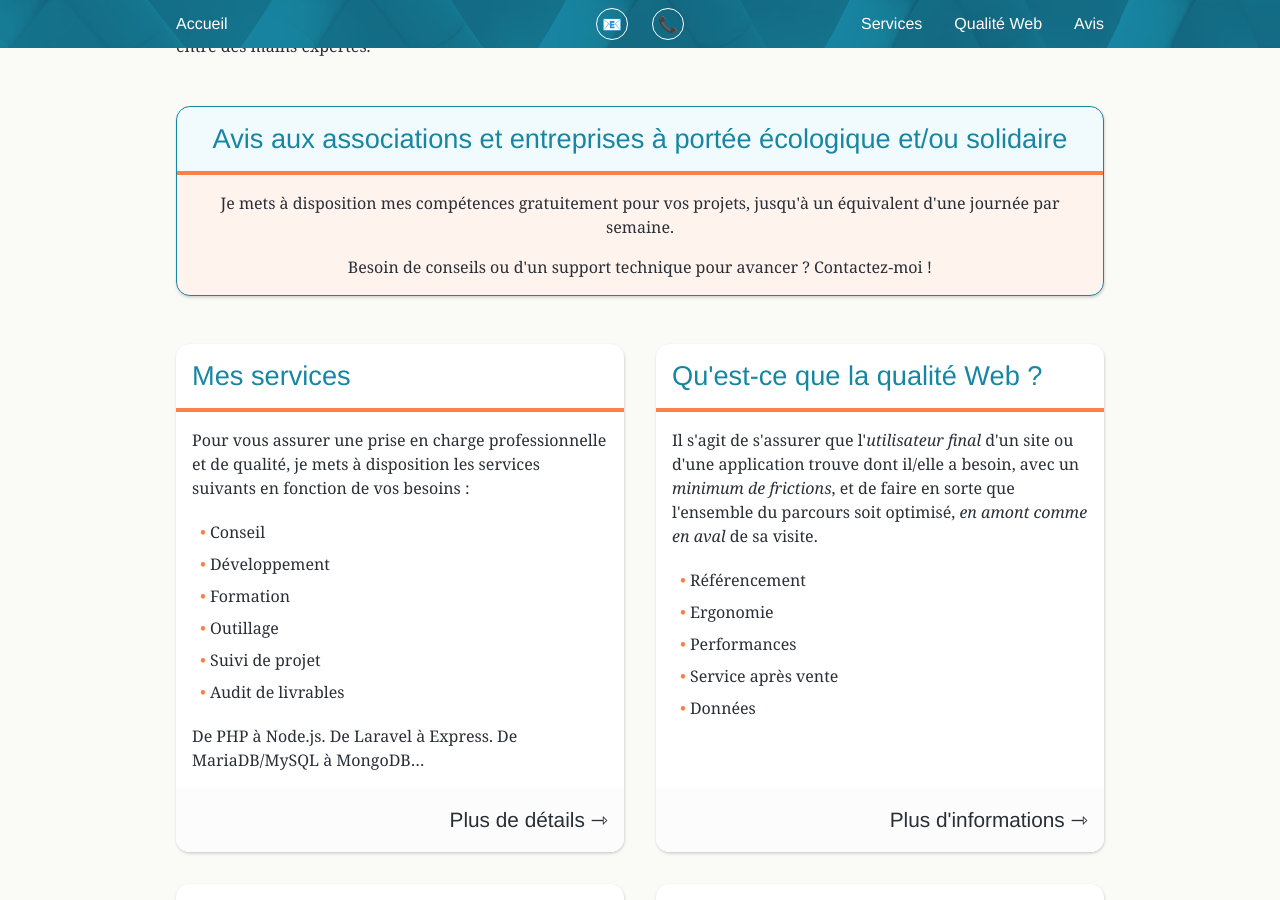
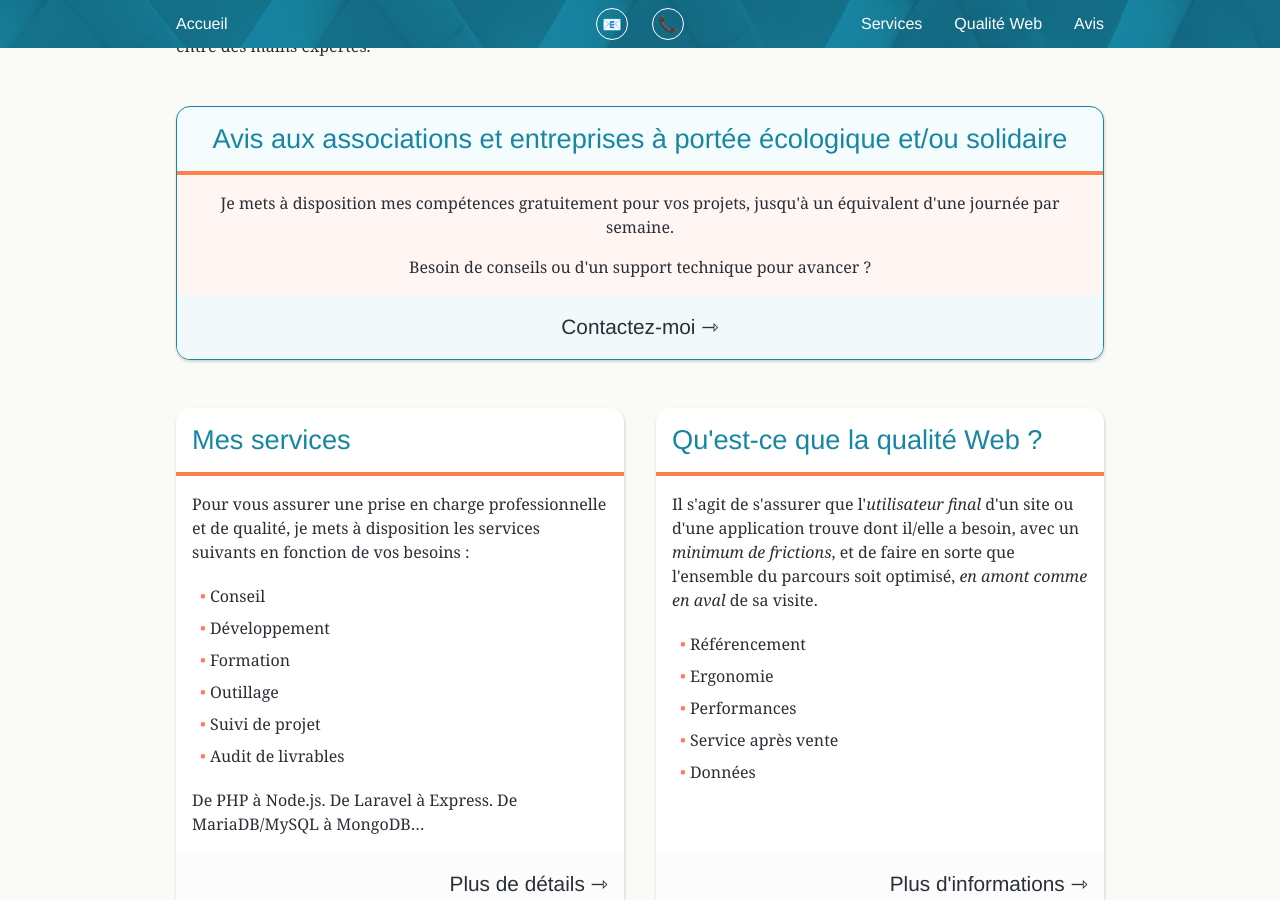
Before and after one commit to viki53/Website-static, a Jekyll site: the page built from index.html, in a window 1280 px wide and 900 px high, scrolled down 882 px. Built offline with Jekyll 4.4.1, drawn with Linux system fonts in a browser that asks for light colours; comment, search, counter and statistics services are not loaded.

Commit message:
Improve announcement card

```diff
--- a/_sass/card.scss
+++ b/_sass/card.scss
@@ -20,14 +20,17 @@
 	&.announcement {
 		margin-bottom: 2rem;
 		border: 1px solid var(--color-helyo-blue);
+		text-align: center;
 
 		& > .card-header {
-			background-color: #69d5f018;
-			text-align: center;
+			background-color: #69d5f011;
 		}
 		& > .card-content {
-			background-color: #ff7f4918;
-			text-align: center;
+			background-color: #ff7f4911;
+		}
+		& > .card-footer a.more-info {
+			background-color: #69d5f011;
+			text-align: inherit;
 		}
 	}
 
--- a/index.html
+++ b/index.html
@@ -18,8 +18,11 @@ layout: home
 		</header>
 		<div class="card-content">
 			<p>Je mets à disposition mes compétences gratuitement pour vos projets, jusqu'à un équivalent d'une journée par semaine.</p>
-			<p>Besoin de conseils ou d'un support technique pour avancer ? Contactez-moi !</p>
+			<p>Besoin de conseils ou d'un support technique pour avancer ?</p>
 		</div>
+		<footer class="card-footer">
+			<a href="mailto:{{ site.email }}?subject={{ 'Projet écologique/solidaire' | url_encode }}" class="more-info" rel="noindex nofollow" title="Envoyez-moi un email pour discuter de vos besoins">Contactez-moi</a>
+		</footer>
 	</article>
 
 	<div class="grid">
--- a/services/formation-developpement-web.html
+++ b/services/formation-developpement-web.html
@@ -12,7 +12,7 @@ order: 4
 
 <div class="grid">
 	<div class="cell">
-		<article class="card">
+		<article class="card announcement">
 			<header class="card-header">
 				<h1>Tutoriels accessibles gratuitement</h1>
 			</header>
```
